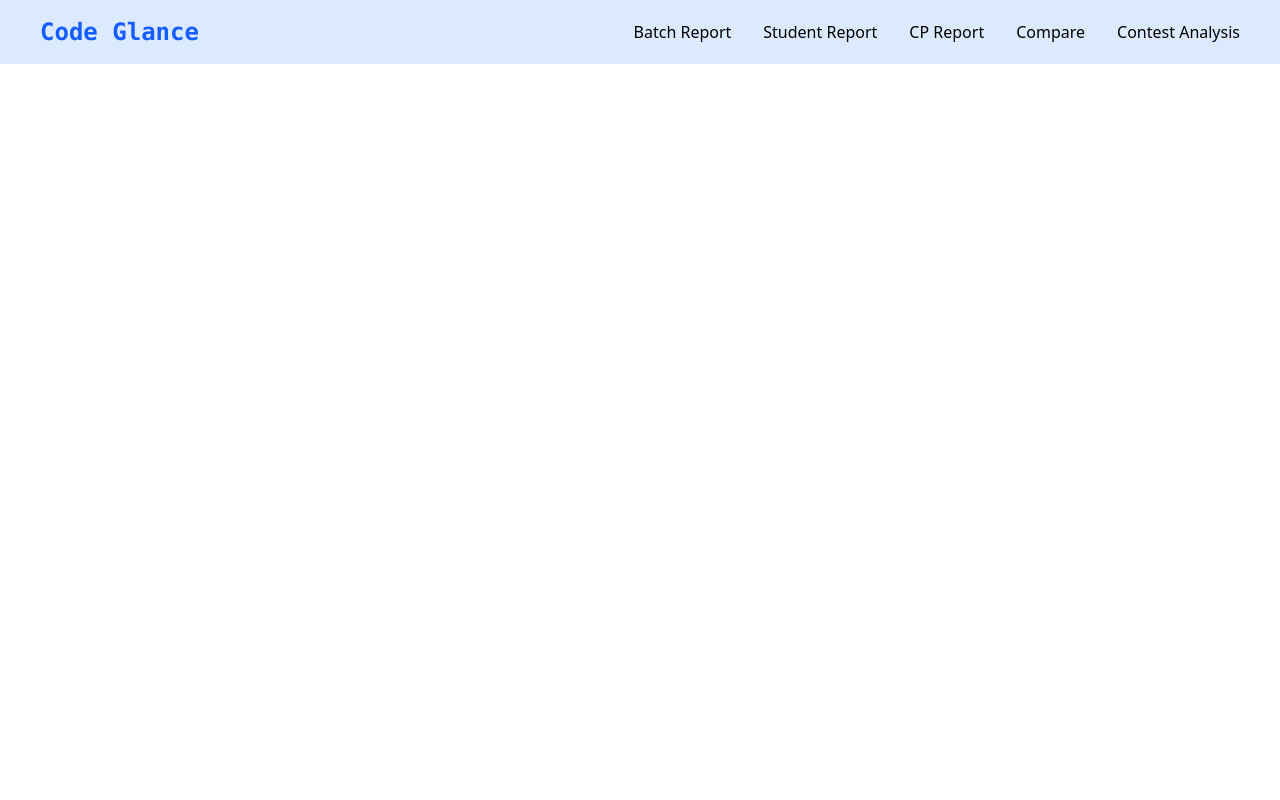
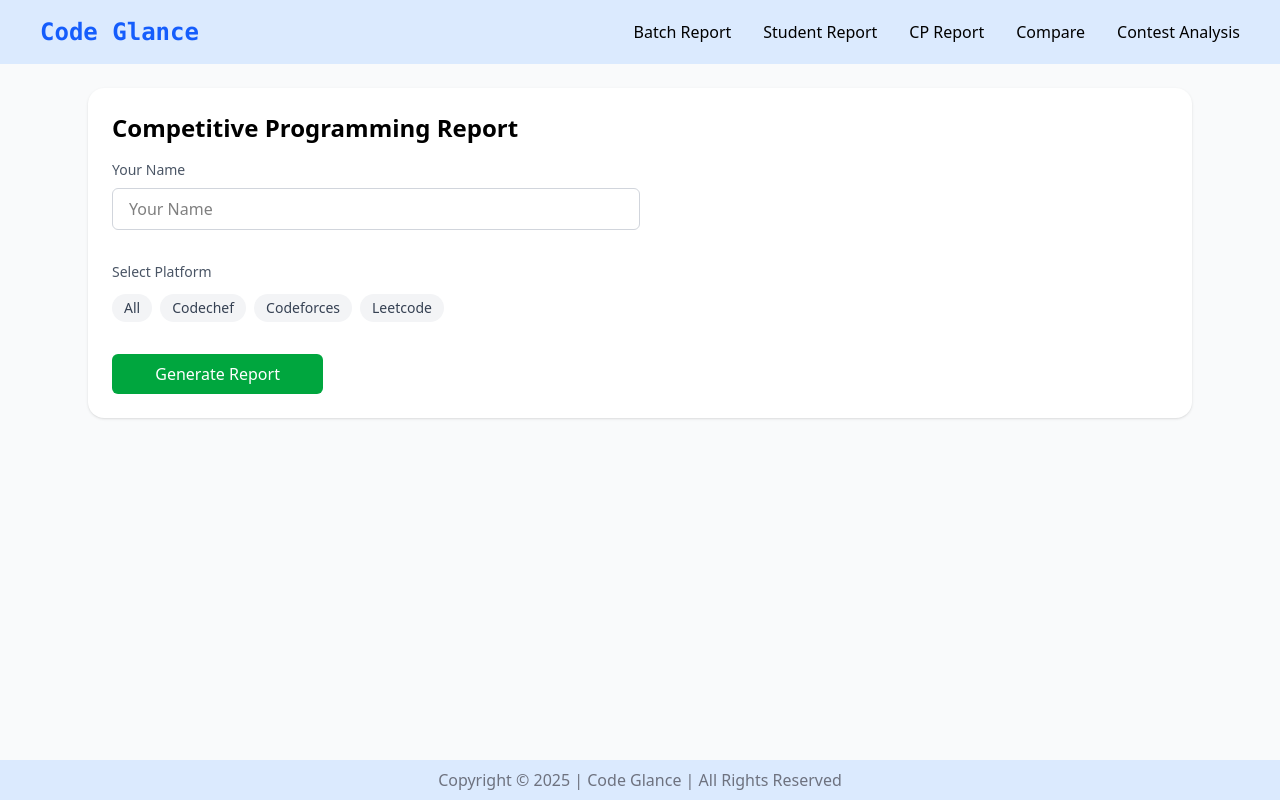
Before and after one commit to DevendraChakrieswar/Cp-tracker, a React (Vite) app in the folder cp-tracker/: page /cp-report in a window 1280 px wide. Built offline with nearby package versions, Linux system fonts and the light colour scheme; no server answers.

Commit message:
added cpreport and made changes applied styles for it

```diff
--- a/cp-tracker/src/App.jsx
+++ b/cp-tracker/src/App.jsx
@@ -38,12 +38,14 @@ function App() {
           <Route path='/batch-report' element={<BatchReport batchData={batchData} isFetched={isFetched}/>}></Route>
           <Route path='/student-report' element={<StudentReport batchData={batchData}/>}></Route>
 
+
+          <Route path='/cp-report' element={<CPReport/>}></Route>
           <Route path='/compare' element={<ComparePage />} />
 
         </Routes>
 
 
-        {/* <Footer/> */}
+        <Footer/>
       </div>
 
 
--- a/cp-tracker/src/pages/BatchReport.jsx
+++ b/cp-tracker/src/pages/BatchReport.jsx
@@ -242,7 +242,7 @@ const BatchReport = ({ batchData, isFetched }) => {
             </div>
 
             {/* ✅ Submit Button for Data Submission */}
-            <div className="flex mt-6 w-full gap-4">
+            <div className="flex mt-6 w-[50%] gap-4">
               <button type="submit" className="w-1/2 rounded-md bg-green-600 px-4 py-2 text-white hover:bg-green-700 hover:cursor-pointer">Get Report</button>
               {/* {isformSub && (
                 <button type="button" onClick={downloadExcel} className="w-1/2 rounded-md bg-blue-600 px-4 py-2 text-white hover:bg-blue-700">Download Excel</button>
--- a/cp-tracker/src/pages/CpReport.jsx
+++ b/cp-tracker/src/pages/CpReport.jsx
@@ -1,135 +1,259 @@
-import React, { useState } from 'react';
-import axios from 'axios';
+import React, { useState } from "react";
+import axios from "axios";
+import { ToastContainer, toast } from "react-toastify";
+import "react-toastify/dist/ReactToastify.css";
 import {
-  BarChart, Bar, XAxis, YAxis, CartesianGrid, Tooltip, LineChart, Line, Legend, ResponsiveContainer
-} from 'recharts';
+  BarChart,
+  Bar,
+  XAxis,
+  YAxis,
+  CartesianGrid,
+  Tooltip,
+  Legend,
+  ResponsiveContainer,
+} from "recharts";
 
 const CPReport = () => {
-  const [codechefUsername, setCodechefUsername] = useState('');
-  const [leetcodeUsername, setLeetcodeUsername] = useState('');
-  const [codeforcesUsername, setCodeforcesUsername] = useState('');
-  const [codechefData, setCodechefData] = useState(null);
-  const [leetcodeData, setLeetcodeData] = useState(null);
-  const [codeforcesData, setCodeforcesData] = useState(null);
+  const [name, setName] = useState("");
+  const [selectedPlatforms, setSelectedPlatforms] = useState([]);
+  const [platforms, setPlatforms] = useState({
+    codechef: false,
+    leetcode: false,
+    codeforces: false,
+  });
+  const [usernames, setUsernames] = useState({
+    codechef: "",
+    leetcode: "",
+    codeforces: "",
+  });
+  const [data, setData] = useState({
+    codechef: null,
+    leetcode: null,
+    codeforces: null,
+  });
   const [loading, setLoading] = useState(false);
+
+  const handlePlatformToggle = (platform) => {
+    setSelectedPlatforms((prev) => {
+      let newSelection;
+
+      if (platform === "All") {
+        newSelection = prev.includes("All")
+          ? []
+          : ["All", "Codechef", "Leetcode", "Codeforces"];
+      } else {
+        newSelection = prev.includes(platform)
+          ? prev.filter((p) => p !== platform)
+          : [...prev.filter((p) => p !== "All"), platform];
+
+        if (newSelection.length === 3) {
+          newSelection = ["All"];
+        }
+      }
+
+      setPlatforms({
+        codechef:
+          newSelection.includes("All") || newSelection.includes("Codechef"),
+        leetcode:
+          newSelection.includes("All") || newSelection.includes("Leetcode"),
+        codeforces:
+          newSelection.includes("All") || newSelection.includes("Codeforces"),
+      });
+
+      return newSelection;
+    });
+  };
+
+  const handleInputChange = (e, platform) => {
+    setUsernames((prev) => ({ ...prev, [platform]: e.target.value }));
+  };
 
   const fetchCPData = async () => {
     setLoading(true);
     try {
       const responses = await Promise.all([
-        codechefUsername ? axios.get(`http://localhost:5000/codechef/${codechefUsername}`) : Promise.resolve(null),
-        leetcodeUsername ? axios.get(`http://localhost:5000/leetcode/${leetcodeUsername}`) : Promise.resolve(null),
-        codeforcesUsername ? axios.get(`http://localhost:5000/codeforces/${codeforcesUsername}`) : Promise.resolve(null),
+        platforms.codechef && usernames.codechef
+          ? axios
+              .get(`http://localhost:5000/api/codechef/${usernames.codechef}`)
+              .catch(() => null)
+          : null,
+        platforms.leetcode && usernames.leetcode
+          ? axios
+              .get(`http://localhost:5000/api/leetcode/${usernames.leetcode}`)
+              .catch(() => null)
+          : null,
+        platforms.codeforces && usernames.codeforces
+          ? axios
+              .get(
+                `http://localhost:5000/api/codeforces/${usernames.codeforces}`
+              )
+              .catch(() => null)
+          : null,
       ]);
 
-      if (responses[0]?.data) setCodechefData(responses[0].data);
-      if (responses[1]?.data) setLeetcodeData(responses[1].data);
-      if (responses[2]?.data) setCodeforcesData(responses[2].data);
+      const codechefData = responses[0]?.data
+        ? Number(responses[0].data.problemsSolved)
+        : null;
+
+      // Fetch LeetCode total problems solved
+      const leetcodeData =
+        responses[1]?.data?.data?.matchedUser?.submitStatsGlobal
+          ?.acSubmissionNum?.[0]?.count || null;
+
+      const codeforcesData = responses[2]?.data
+        ? Number(responses[2].data.problemsSolved)
+        : null;
+
+      setData({
+        codechef: codechefData,
+        leetcode: leetcodeData,
+        codeforces: codeforcesData,
+      });
+
+
+      toast.success("Data fetched successfully!");
     } catch (err) {
-      console.error('Error fetching CP data:', err);
+      toast.error("Error fetching data. Please try again.");
     } finally {
       setLoading(false);
     }
   };
 
-  // Data for Bar Chart - Problems Solved
   const problemData = [];
-  if (codechefData) problemData.push({ platform: 'CodeChef', problemsSolved: codechefData.problems_solved });
-  if (leetcodeData) problemData.push({ platform: 'LeetCode', problemsSolved: leetcodeData.problems_solved });
-  if (codeforcesData) problemData.push({ platform: 'Codeforces', problemsSolved: codeforcesData.problems_solved });
+  if (data.codechef !== null)
+    problemData.push({
+      platform: "CodeChef",
+      problems: data.codechef,
+    });
+  if (data.leetcode !== null)
+    problemData.push({
+      platform: "LeetCode",
+      problems: data.leetcode,
+    });
+  if (data.codeforces !== null)
+    problemData.push({
+      platform: "Codeforces",
+      problems: data.codeforces,
+    });
 
   return (
-    <div className="cp-report" style={{ padding: '20px' }}>
-      <h2>Competitive Programming Report</h2>
+    <div className="w-full h-full bg-gray-50">
+      <ToastContainer />
+      <div className="mx-auto max-w-6xl p-6">
+        {/* === FORM SECTION === */}
+        <div className="bg-white rounded-2xl shadow-sm p-6">
+          <h2 className="text-2xl font-bold text-black mb-4">
+            Competitive Programming Report
+          </h2>
 
-      {/* User Input Form */}
-      <div className="input-section" style={{ marginBottom: '20px' }}>
+          <label className="mb-2 block text-sm font-medium text-gray-600">
+            Your Name
+          </label>
+
           <input
             type="text"
-          placeholder="CodeChef Username"
-          value={codechefUsername}
-          onChange={(e) => setCodechefUsername(e.target.value)}
-          style={{ marginRight: '10px' }}
+            placeholder="Your Name"
+            value={name}
+            onChange={(e) => setName(e.target.value)}
+            className="w-[50%] px-4 py-2 border border-gray-300 rounded-md mb-4 focus:outline-none focus:ring-2 focus:ring-blue-500"
           />
+
+          {/* Platform Selection */}
+          <div className="mt-4">
+            <label className="mb-3 block text-sm font-medium text-gray-600">
+              Select Platform
+            </label>
+            <div className="flex flex-wrap gap-2 ">
+              {["All", "Codechef", "Codeforces", "Leetcode"].map((platform) => (
+                <button
+                  key={platform}
+                  type="button"
+                  onClick={() => handlePlatformToggle(platform)}
+                  className={`rounded-full px-3 py-1 text-sm transition-colors hover:cursor-pointer ${
+                    selectedPlatforms.includes(platform)
+                      ? "bg-blue-100 text-blue-700"
+                      : "bg-gray-100 text-gray-700 hover:bg-gray-200"
+                  }`}
+                >
+                  {platform}
+                </button>
+              ))}
+            </div>
+          </div>
+
+          {/* Username Inputs */}
+          <div className="grid grid-cols-1 gap-4 mt-4">
+            {platforms.codechef && (
+              <div>
+                <label className="font-semibold block mb-1">
+                  CodeChef Username
+                </label>
                 <input
                   type="text"
-          placeholder="LeetCode Username"
-          value={leetcodeUsername}
-          onChange={(e) => setLeetcodeUsername(e.target.value)}
-          style={{ marginRight: '10px' }}
+                  placeholder="Enter CodeChef Username"
+                  value={usernames.codechef}
+                  onChange={(e) => handleInputChange(e, "codechef")}
+                  className="w-[50%] px-3 py-2 border border-gray-300 rounded-md"
                 />
+              </div>
+            )}
+            {platforms.leetcode && (
+              <div>
+                <label className="font-semibold block mb-1">
+                  LeetCode Username
+                </label>
                 <input
                   type="text"
-          placeholder="Codeforces Username"
-          value={codeforcesUsername}
-          onChange={(e) => setCodeforcesUsername(e.target.value)}
-          style={{ marginRight: '10px' }}
+                  placeholder="Enter LeetCode Username"
+                  value={usernames.leetcode}
+                  onChange={(e) => handleInputChange(e, "leetcode")}
+                  className="w-[50%] px-3 py-2 border border-gray-300 rounded-md"
                 />
-        <button onClick={fetchCPData}>Generate Report</button>
+              </div>
+            )}
+            {platforms.codeforces && (
+              <div>
+                <label className="font-semibold block mb-1">
+                  Codeforces Username
+                </label>
+                <input
+                  type="text"
+                  placeholder="Enter Codeforces Username"
+                  value={usernames.codeforces}
+                  onChange={(e) => handleInputChange(e, "codeforces")}
+                  className="w-[50%] px-3 py-2 border border-gray-300 rounded-md"
+                />
+              </div>
+            )}
           </div>
 
-      {loading && <p>Loading Competitive Programming Data...</p>}
-
-      {!loading && (codechefData || leetcodeData || codeforcesData) && (
-        <>
-          {/* Problems Solved Bar Chart */}
-          <h3>Problems Solved on Each Platform</h3>
+          <button
+            onClick={fetchCPData}
+            className="w-[20%] mt-4 py-2 bg-green-600 hover:bg-green-700 rounded-md text-white transition"
+          >
+            {loading ? "Fetching Data..." : "Generate Report"}
+          </button>
+        </div>
+        {/* Visualization Section */}
+        {problemData.length > 0 && (
+          <div className="bg-white rounded-2xl shadow-sm p-6 mt-6">
+            <h2 className="text-2xl font-bold text-black mb-4">
+              Problem Solving Statistics
+            </h2>
             <ResponsiveContainer width="100%" height={300}>
-            <BarChart data={problemData} margin={{ top: 20, right: 30, left: 20, bottom: 5 }}>
+              <BarChart data={problemData}>
                 <CartesianGrid strokeDasharray="3 3" />
                 <XAxis dataKey="platform" />
                 <YAxis />
                 <Tooltip />
                 <Legend />
-              <Bar dataKey="problemsSolved" fill="#8884d8" />
+                <Bar dataKey="problems" fill="#4A90E2" />
               </BarChart>
             </ResponsiveContainer>
-
-          {/* CodeChef Contest Graph */}
-          {codechefData?.contests?.length > 0 && (
-            <>
-              <h3>CodeChef Contest Performance</h3>
-              <ResponsiveContainer width="100%" height={300}>
-                <LineChart data={codechefData.contests}>
-                  <CartesianGrid strokeDasharray="3 3" />
-                  <XAxis dataKey="contestName" />
-                  <YAxis />
-                  <Tooltip />
-                  <Legend />
-                  <Line type="monotone" dataKey="rating" stroke="#ff7300" />
-                </LineChart>
-              </ResponsiveContainer>
-            </>
+          </div>
         )}
 
-          {/* Codeforces Contest Graph */}
-          {codeforcesData?.contests?.length > 0 && (
-            <>
-              <h3>Codeforces Contest Performance</h3>
-              <ResponsiveContainer width="100%" height={300}>
-                <LineChart data={codeforcesData.contests}>
-                  <CartesianGrid strokeDasharray="3 3" />
-                  <XAxis dataKey="contestName" />
-                  <YAxis />
-                  <Tooltip />
-                  <Legend />
-                  <Line type="monotone" dataKey="rating" stroke="#387908" />
-                </LineChart>
-              </ResponsiveContainer>
-            </>
-          )}
-
-          {/* LeetCode Raw Data */}
-          {leetcodeData && (
-            <>
-              <h3>LeetCode Data (Raw JSON)</h3>
-              <pre style={{ backgroundColor: '#f0f0f0', padding: '10px' }}>
-                {JSON.stringify(leetcodeData, null, 2)}
-              </pre>
-            </>
-          )}
-        </>
-      )}
+      </div>
     </div>
   );
 };
```
Also changed, not shown: cp-tracker/src/pages/ComparePage.jsx (+5 -3 lines). Lines whose indentation alone changed are shown as unchanged.
